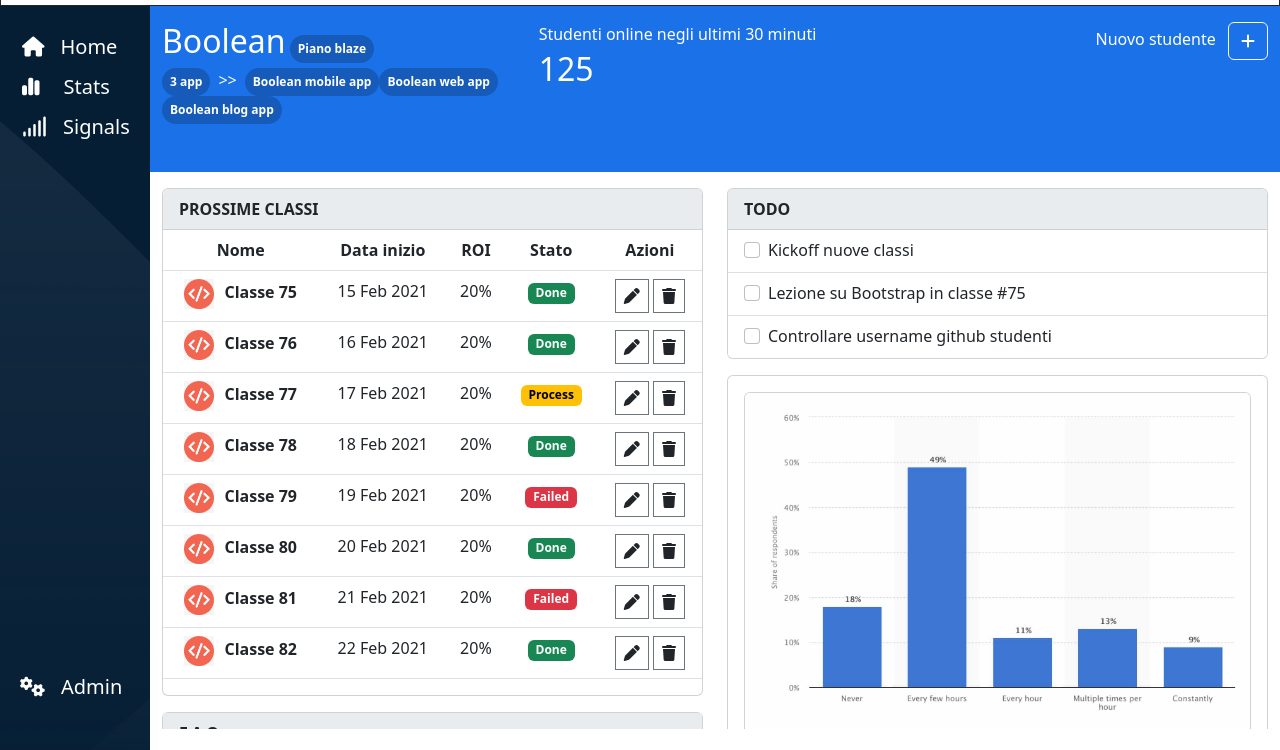
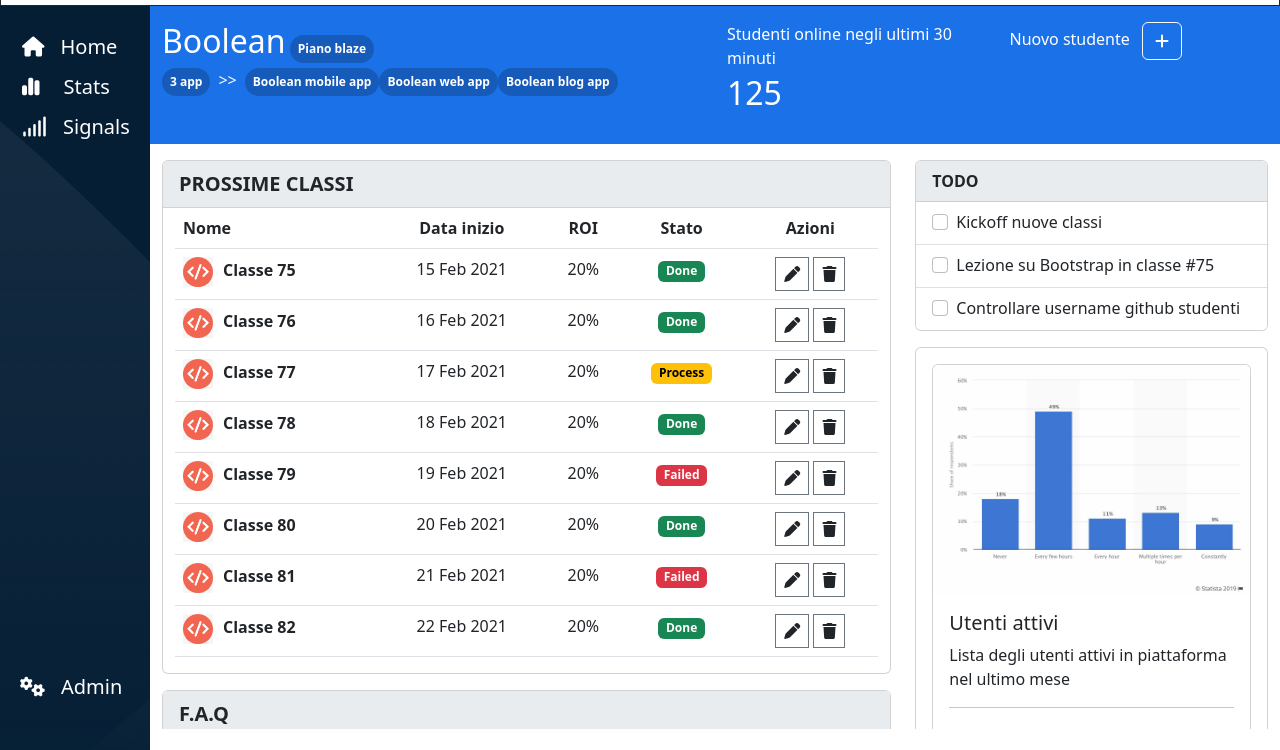
Before and after one commit to AndreaCreazzi/html-css-bootstrap-dashboard, a plain HTML site: page index.html in a window 1280 px wide. Shown: the part 50-800 px from the top of the page. Drawn offline with nearby package versions, Linux system fonts and the light colour scheme.

Commit message:
fixed table and main col

```diff
--- a/css/style.css
+++ b/css/style.css
@@ -73,6 +73,10 @@ main{
     margin-right: 10px;
 }
 
+.offcanvas.offcanvas-end {
+    width: 100%;
+}
+
 @media screen and (min-width:992px) {
     .sidebar{
         width: 150px;
@@ -81,4 +85,8 @@ main{
     .content{
         margin-left: 150px;
     }
+
+    .offcanvas.offcanvas-end {
+        width: 50%;
+    }
 }
--- a/index.html
+++ b/index.html
@@ -57,12 +57,12 @@
         <section class="info text-white py-3">
             <div class="container-fluid">
                 <div class="row h-100">
-                    <div class="col-12 col-md-4 order-md-3 text-lg-end mb-3">
+                    <div class="col-12 col-md-3 order-md-3 mb-3">
                         <p class="d-inline-block me-2">Nuovo studente</p>
                         <button class="btn border border  border-light" type="button" data-bs-toggle="offcanvas" data-bs-target="#offcanvasExample" aria-controls="offcanvasExample">
                             <i class="fa-solid fa-plus text-white"></i>
                         </button>
-                        <div class="offcanvas offcanvas-start text-dark text-start" tabindex="-1" id="offcanvasExample" aria-labelledby="offcanvasExampleLabel">
+                        <div class="offcanvas offcanvas-end text-dark text-start" tabindex="-1" id="offcanvasExample" aria-labelledby="offcanvasExampleLabel">
                             <div class="offcanvas-header">
                               <h5 class="offcanvas-title" id="offcanvasExampleLabel">Offcanvas</h5>
                               <button type="button" class="btn-close" data-bs-dismiss="offcanvas" aria-label="Close"></button>
@@ -84,7 +84,7 @@
                             </div>
                           </div>
                     </div>
-                    <div class="col-12 col-md-4 mb-3">
+                    <div class="col-12 col-md-6 mb-3">
                         <h2 class="d-inline-block">Boolean</h2>
                         <span class="badge rounded-pill bg-superlight p-2">Piano blaze</span>
                         <nav style="--bs-breadcrumb-divider: '>>';" aria-label="breadcrumb">
@@ -97,7 +97,7 @@
                             </ol>
                         </nav>
                     </div>
-                    <div class="col-12 col-md-4">
+                    <div class="col-12 col-md-3">
                         <p class="mb-1">Studenti online negli ultimi 30 minuti</p>
                         <h2>125</h2>
                     </div>
@@ -106,27 +106,28 @@
         </section>
         <!-- cards -->
         <section class="cards py-3">
-            <div class="container">
+            <div class="container-fluid">
                 <div class="row h-100">
                     <!-- next class and f.a.q -->
-                    <div class="col-12 col-lg-6  mb-4">
+                    <div class="col-12 col-lg-8  mb-4">
                         <div class="card mb-3">
                             <ul class="list-group list-group-flush">
-                              <li class="list-group-item bg-superdark fw-bold">PROSSIME CLASSI</li>
+                              <li class="list-group-item bg-superdark fw-bold fs-5">PROSSIME CLASSI</li>
                             </ul>
+                           <div class="container">
                             <table class="table text-center">
                                 <thead>
                                   <tr>
-                                    <th scope="col">Nome</th>
-                                    <th scope="col"><span class="d-none d-md-inline-block">Data inizio</span></th>
-                                    <th scope="col"><span class="d-none d-md-inline-block">ROI</span></th>
-                                    <th scope="col">Stato</th>
-                                    <th scope="col">Azioni</th>
+                                    <th class="text-start">Nome</th>
+                                    <th><span class="d-none d-md-inline-block">Data inizio</span></th>
+                                    <th><span class="d-none d-md-inline-block">ROI</span></th>
+                                    <th class="">Stato</th>
+                                    <th class="">Azioni</th>
                                   </tr>
                                 </thead>
                                 <tbody>
                                   <tr>
-                                    <th scope="row"><img class="c-avatar" src="img/class-avatar.jpg" alt=""><span>Classe 75</span></th>
+                                    <th class="text-start"><img class="c-avatar" src="img/class-avatar.jpg" alt=""><span>Classe 75</span></th>
                                     <td><span class="d-none d-md-inline-block"> 15 Feb 2021</span></td>
                                     <td><span class="d-none d-md-inline-block">20%</span></td>
                                     <td><span class="badge text-bg-success">Done</span></td>
@@ -135,7 +136,7 @@
                                     </td>
                                   </tr>
                                   <tr>
-                                    <th scope="row"><img class="c-avatar" src="img/class-avatar.jpg" alt=""><span>Classe 76</span></th>
+                                    <th class="text-start"><img class="c-avatar" src="img/class-avatar.jpg" alt=""><span>Classe 76</span></th>
                                     <td><span class="d-none d-md-inline-block"> 16 Feb 2021</span></td>
                                     <td><span class="d-none d-md-inline-block">20%</span></td>
                                     <td><span class="badge text-bg-success">Done</span></td>
@@ -144,7 +145,7 @@
                                     </td>
                                   </tr>
                                   <tr>
-                                    <th scope="row"><img class="c-avatar" src="img/class-avatar.jpg" alt=""><span>Classe 77</span></th>
+                                    <th class="text-start"><img class="c-avatar" src="img/class-avatar.jpg" alt=""><span>Classe 77</span></th>
                                     <td><span class="d-none d-md-inline-block"> 17 Feb 2021</span></td>
                                     <td><span class="d-none d-md-inline-block">20%</span></td>
                                     <td><span class="badge text-bg-warning">Process</span></td>
@@ -153,7 +154,7 @@
                                     </td>
                                   </tr>
                                   <tr>
-                                    <th scope="row"><img class="c-avatar" src="img/class-avatar.jpg" alt=""><span>Classe 78</span></th>
+                                    <th  class="text-start"><img class="c-avatar" src="img/class-avatar.jpg" alt=""><span>Classe 78</span></th>
                                     <td><span class="d-none d-md-inline-block"> 18 Feb 2021</span></td>
                                     <td><span class="d-none d-md-inline-block">20%</span></td>
                                     <td><span class="badge text-bg-success">Done</span></td>
@@ -162,7 +163,7 @@
                                     </td>
                                   </tr>
                                   <tr>
-                                    <th scope="row"><img class="c-avatar" src="img/class-avatar.jpg" alt=""><span>Classe 79</span></th>
+                                    <th  class="text-start"><img class="c-avatar" src="img/class-avatar.jpg" alt=""><span>Classe 79</span></th>
                                     <td><span class="d-none d-md-inline-block"> 19 Feb 2021</span></td>
                                     <td><span class="d-none d-md-inline-block">20%</span></td>
                                     <td><span class="badge text-bg-danger">Failed</span></td>
@@ -171,7 +172,7 @@
                                     </td>
                                   </tr>
                                   <tr>
-                                    <th scope="row"><img class="c-avatar" src="img/class-avatar.jpg" alt=""><span>Classe 80</span></th>
+                                    <th  class="text-start"><img class="c-avatar" src="img/class-avatar.jpg" alt=""><span>Classe 80</span></th>
                                     <td><span class="d-none d-md-inline-block"> 20 Feb 2021</span></td>
                                     <td><span class="d-none d-md-inline-block">20%</span></td>
                                     <td><span class="badge text-bg-success">Done</span></td>
@@ -180,7 +181,7 @@
                                     </td>
                                   </tr>
                                   <tr>
-                                    <th scope="row"><img class="c-avatar" src="img/class-avatar.jpg" alt=""><span>Classe 81</span></th>
+                                    <th  class="text-start"><img class="c-avatar" src="img/class-avatar.jpg" alt=""><span>Classe 81</span></th>
                                     <td><span class="d-none d-md-inline-block"> 21 Feb 2021</span></td>
                                     <td><span class="d-none d-md-inline-block">20%</span></td>
                                     <td><span class="badge text-bg-danger">Failed</span></td>
@@ -189,7 +190,7 @@
                                     </td>
                                   </tr>
                                   <tr>
-                                    <th scope="row"><img class="c-avatar" src="img/class-avatar.jpg" alt=""><span>Classe 82</span></th>
+                                    <th  class="text-start"><img class="c-avatar" src="img/class-avatar.jpg" alt=""><span>Classe 82</span></th>
                                     <td><span class="d-none d-md-inline-block"> 22 Feb 2021</span></td>
                                     <td><span class="d-none d-md-inline-block">20%</span></td>
                                     <td><span class="badge text-bg-success">Done</span></td>
@@ -199,11 +200,12 @@
                                   </tr>
                                 </tbody>
                             </table>
+                           </div>
                         </div>
                         <div class="card">
                             <div class="accordion" id="accordionExample">
                                 <ul class="list-group list-group-flush">
-                                    <li class="list-group-item bg-superdark fw-bold">F.A.Q</li>
+                                    <li class="list-group-item bg-superdark fw-bold fs-5">F.A.Q</li>
                                 </ul>
                                 <div class="accordion-item">
                                     <h2 class="accordion-header" id="headingTwo">
@@ -245,10 +247,10 @@
                     </div>
                 </div>
                 <!-- todo and statista -->
-                <div class="col-12 col-lg-6 mb-4">
+                <div class="col-12 col-lg-4 mb-4">
                     <div class="card mb-3">
                         <ul class="list-group list-group-flush">
-                            <li class="list-group-item bg-superdark fw-bold">TODO</li>
+                            <li class="list-group-item bg-superdark fw-bold ">TODO</li>
                             <li class="list-group-item">
                                 <div class="form-check">
                                     <input class="form-check-input" type="checkbox" value="" id="flexCheckDefault">
```
